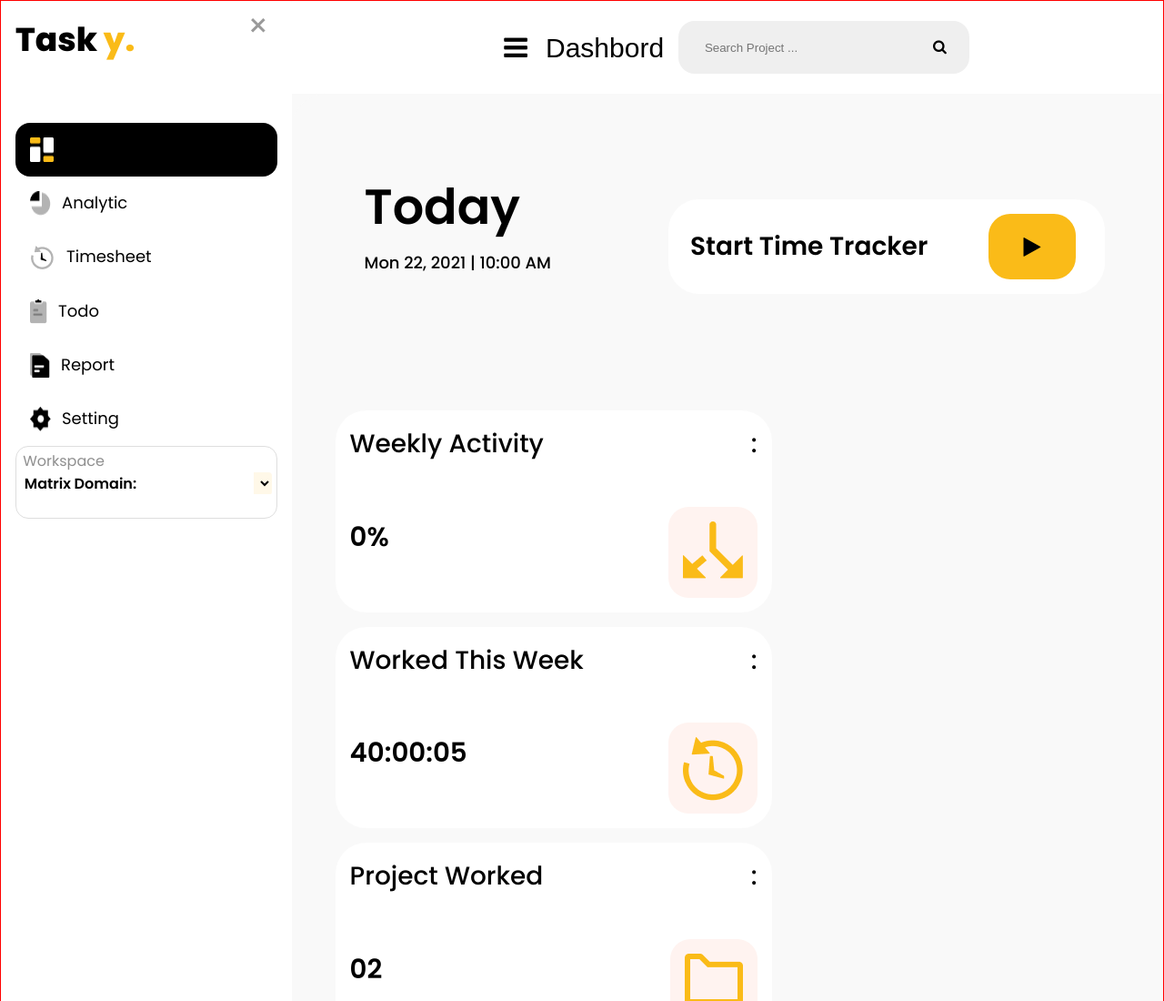
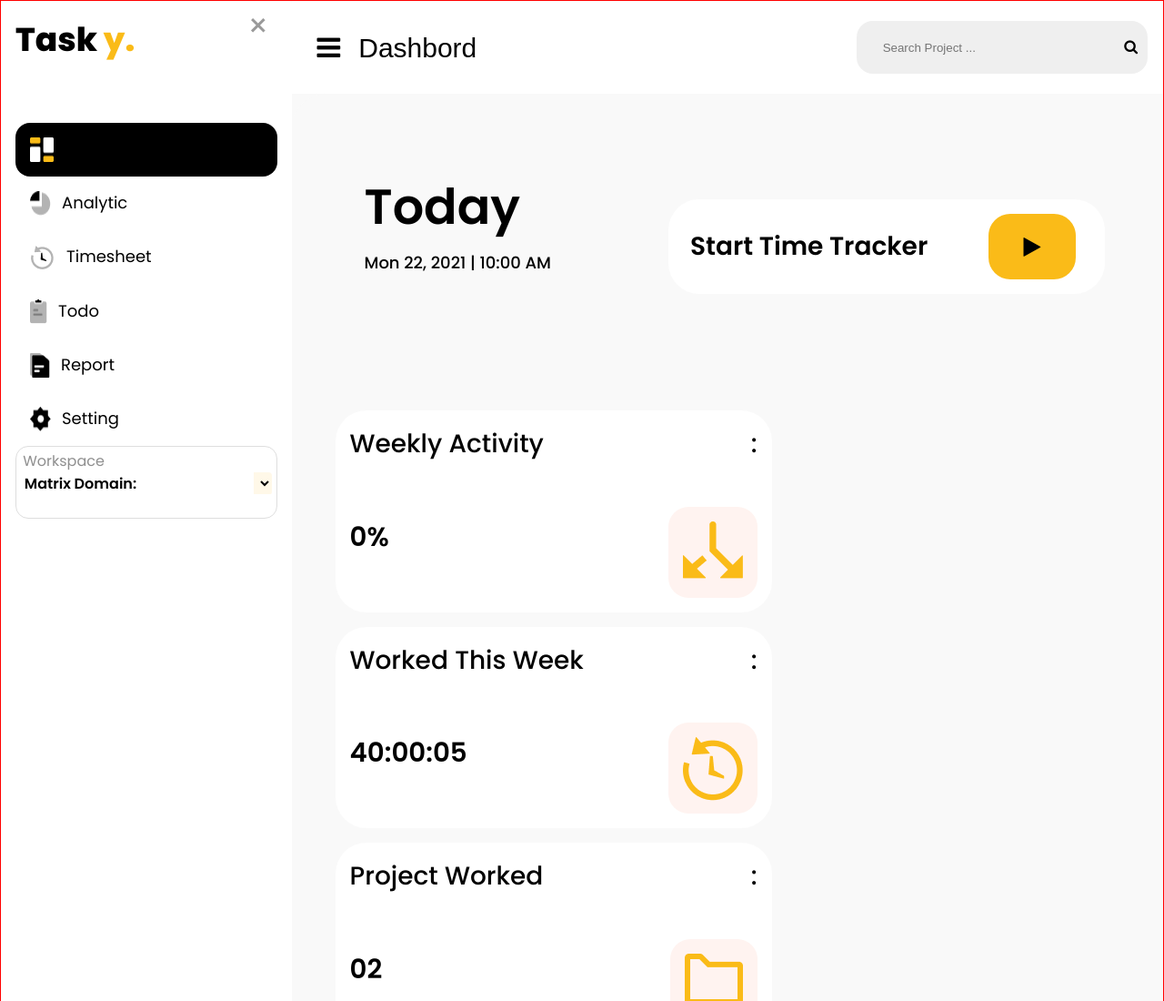
Before and after one commit to alomrisarah/Tasky, a plain HTML site: page new update/index.html in a window 1280 px wide. Shown: the top 1100 px of the page at 91% size. Drawn offline with Linux system fonts and the light colour scheme.

Commit message:
Update style.css

```diff
--- a/new update/assest/css/style.css
+++ b/new update/assest/css/style.css
@@ -223,9 +223,7 @@ body {
   grid-column: 4/-1;
   grid-row: 1/2;
   display: flex;
-  gap: 1rem;
-  align-items: center;
-  justify-content: center;
+justify-content: space-between;  align-items: center;
   background-color: var(--white);
   padding: 1rem 0.5rem;
   width: 100%;
@@ -698,7 +696,7 @@ button {
   justify-content: space-between;
 }
 .fa-search {
-  margin-left: -60px;
+  margin-left: -50px;
   color: var(--black);
 }
 .search-bar::placeholder {
@@ -708,6 +706,10 @@ button {
   line-height: 1.5rem;
 }
 
+input[type="text"]:focus-visible {
+  border: 1px solid var(--gray-200);
+  border-radius: 60px;
+}
 .projectbtn,
 .veiw-button {
   background-color: var(--black);
```
